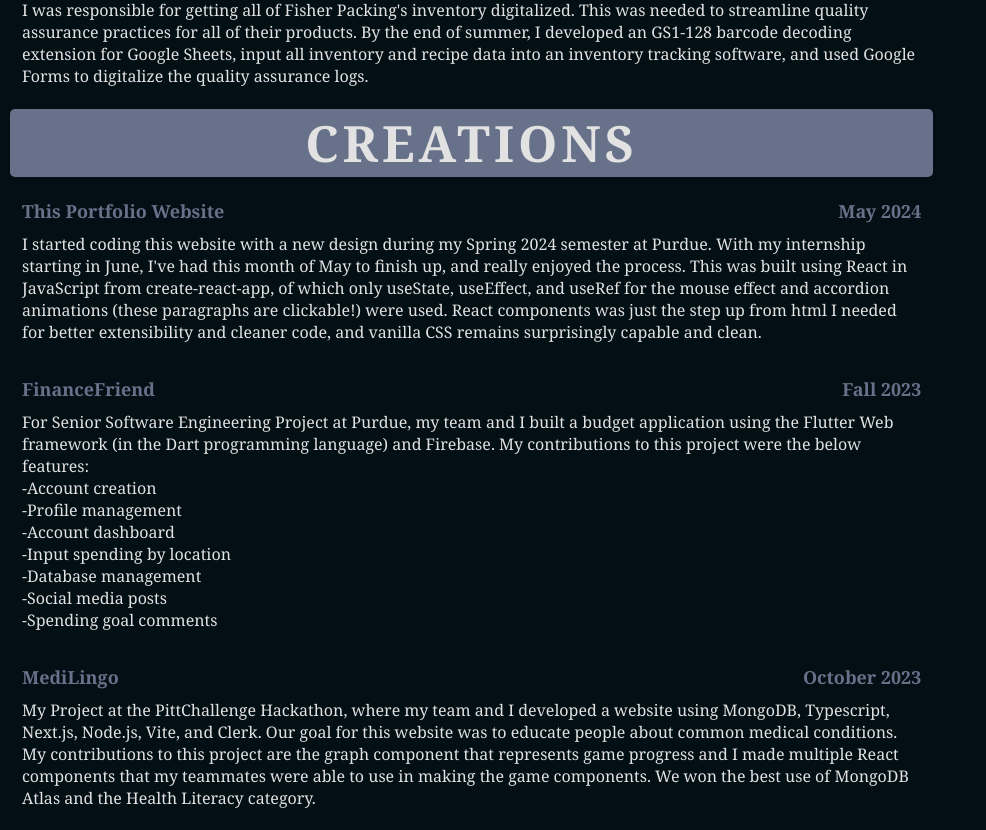
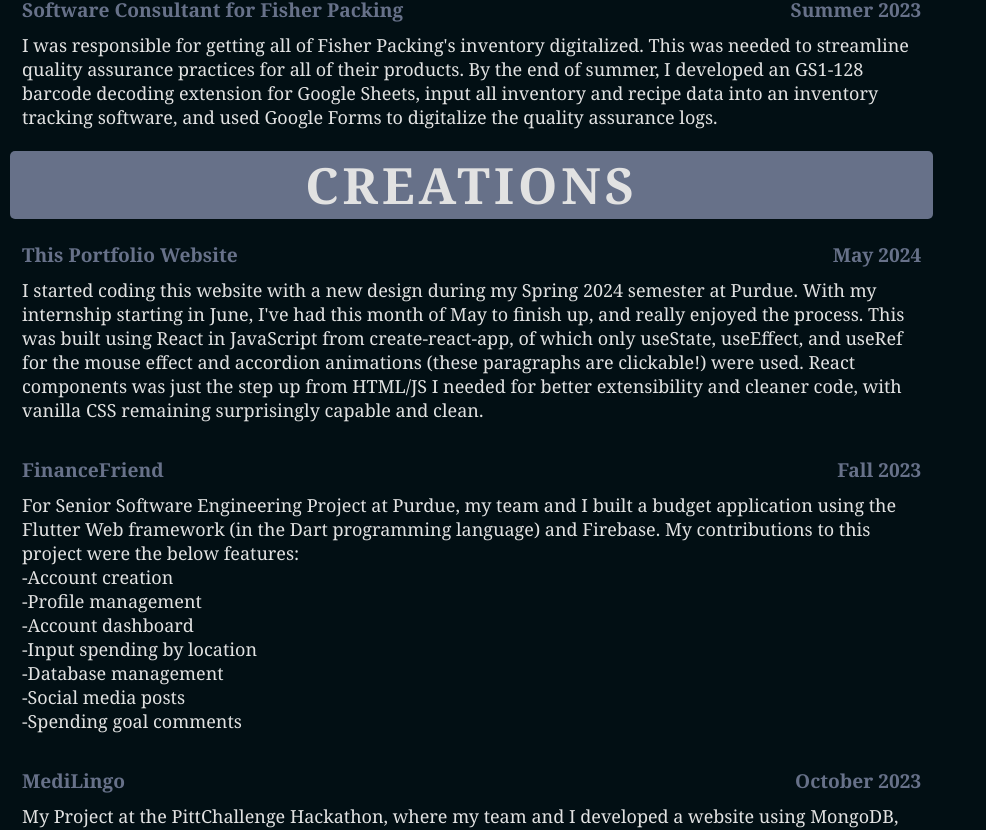
Before and after one commit to JohnRob1/Portfolio, a React (Create React App) app: page / in a window 1280 px wide. Shown: the part 960-1790 px from the top of the page, without its empty margins (0-986 px from the left). Built offline with nearby package versions, Linux system fonts and the light colour scheme.

Commit message:
A few styling changes, still need to figure out a few things

```diff
--- a/package.json
+++ b/package.json
@@ -11,6 +11,7 @@
     "react": "^18.2.0",
     "react-dom": "^18.2.0",
     "react-native": "^0.74.1",
+    "react-read-more-read-less": "^1.0.7",
     "react-scripts": "^5.0.1",
     "react-social-icons": "^6.16.0",
     "reactflow": "^11.11.0",
--- a/src/components/About.js
+++ b/src/components/About.js
@@ -43,7 +43,7 @@
                     url="https://github.com/JohnRob1" />
             </div>
             <div className={styles.resume}>
-                <a className={global.link} href={resume} download="JohnRobinsonResume.pdf">Current Resume</a>
+                <a className={global.link} href={resume} target="_blank">Current Resume</a>
             </div>
         </>
     );
--- a/src/components/Creations.js
+++ b/src/components/Creations.js
@@ -11,8 +11,8 @@
                 'With my internship starting in June, I\'ve had this month of May to finish up, and really enjoyed the process. ' +
                 'This was built using React in JavaScript from create-react-app, ' +
                 'of which only useState, useEffect, and useRef for the mouse effect and accordion animations (these paragraphs are clickable!) were used. ' +
-                'React components was just the step up from html I needed for better extensibility and cleaner code, and ' +
-                'vanilla CSS remains surprisingly capable and clean. '
+                'React components was just the step up from HTML/JS I needed for better extensibility and cleaner code, with ' +
+                'vanilla CSS remaining surprisingly capable and clean. '
         },
         'FinanceFriend': {
             key: 'financefriend',
--- a/src/components/Tiles.js
+++ b/src/components/Tiles.js
@@ -3,44 +3,6 @@
 import * as React from "react";
 import { useState } from "react";
 import { motion, AnimatePresence } from "framer-motion";
-
-function Picture({ pic }) {
-    return (
-        <>
-            <img className={global.picture}
-                src={pic}
-                alt={pic}
-            />
-        </>
-    );
-}
-
-function Link({ link }) {
-    const title = link[0];
-    const addr = link[1];
-
-    return (
-        <>
-            <a className={global.link} href={addr}>{title}</a>
-        </>
-    );
-}
-
-function Description({ desc }) {
-    const lines = desc.split('\n');
-    const lastLine = lines.pop();
-
-    return (
-        <div className={styles.desc}>
-            {lines.map((line, index) => (
-                <div key={index}>{line}<br /></div>
-            ))
-            }
-            {lastLine}
-        </div >
-    );
-
-}
 
 function Header({ title, date }) {
     return (
@@ -54,6 +16,45 @@
                 </div>
             </div>
         </>
+    );
+}
+
+function Description({ desc }) {
+    const lines = desc.split('\n');
+    const lastLine = lines.pop();
+
+    return (
+        <>
+            <div className={styles.desc}>
+                {lines.map((line) => (<>{line}<br /></>))}
+                {lastLine}
+            </div>
+        </>
+    );
+}
+
+function Picture({ pic }) {
+    return (
+        <>
+            <img
+                className={global.picture}
+                src={pic}
+                alt={pic}
+            />
+        </>
+    );
+}
+
+function Link({ link }) {
+    const title = link[0];
+    const addr = link[1];
+
+    return (
+        <><a
+            className={global.link}
+            href={addr}>
+            {title}
+        </a></>
     );
 }
 
@@ -91,17 +92,17 @@
                         onClick={() => setExpanded(isOpen ? false : index)}
                     >
                         <Header title={title} date={curr.date} />
-                        <Description desc={curr.desc} />
+                        <Description desc={curr.desc} expanded={isOpen} />
                         <AnimatePresence initial={false}>
                             <motion.div
-                                className={styles.picsAndLinks}
+                                className={styles.contentContainer}
                                 key="content"
                                 initial="collapsed"
                                 animate={isOpen ? "open" : "collapsed"}
                                 exit="collapsed"
                                 variants={{
                                     open: { opacity: 1, height: "auto", pointerEvents: "auto" },
-                                    collapsed: { opacity: 0, height: 0, pointerEvents: "none" }
+                                    collapsed: { opacity: 1, height: 0, pointerEvents: "none" }
                                 }}
                                 transition={{ duration: 0.8, ease: [0.04, 0.62, 0.23, 0.98] }}
                             >
--- a/src/styles/Global.module.css
+++ b/src/styles/Global.module.css
@@ -16,7 +16,7 @@
 
 .link {
     color: var(--tertiary);
-    font-size: 15px;
+    font-size: medium;
     border-radius: 5px;
     text-decoration: none;
     padding-inline: 10px;
--- a/src/styles/Tiles.module.css
+++ b/src/styles/Tiles.module.css
@@ -19,27 +19,9 @@
     justify-content: space-between;
 }
 
-@keyframes blink {
-    25% {
-        opacity: 0.5;
-    }
-
-    50% {
-        opacity: 0;
-    }
-
-    75% {
-        opacity: 0.5;
-    }
-}
-
-.tile.in-view {
-    animation: blink 1s linear 1;
-}
-
 .title {
     color: var(--secondary);
-    font-size: large;
+    font-size: larger;
     text-align: left;
     font-weight: bold;
     width: 45%;
@@ -47,22 +29,23 @@
 
 .date {
     color: var(--secondary);
-    font-size: large;
+    font-size: larger;
     text-align: right;
     font-weight: bold;
     width: 45%;
 }
 
+.contentContainer {
+    display: flex;
+    flex-direction: column;
+    overflow: hidden;
+}
+
 .desc {
     color: var(--tertiary);
     text-align: left;
-    font-size: medium;
+    font-size: large;
     margin-top: 10px;
-}
-
-.picsAndLinks {
-    display: flex;
-    flex-direction: column;
 }
 
 .links {
```
Also changed, not shown: 1 other file (tests, documents, lock files or other folders).
